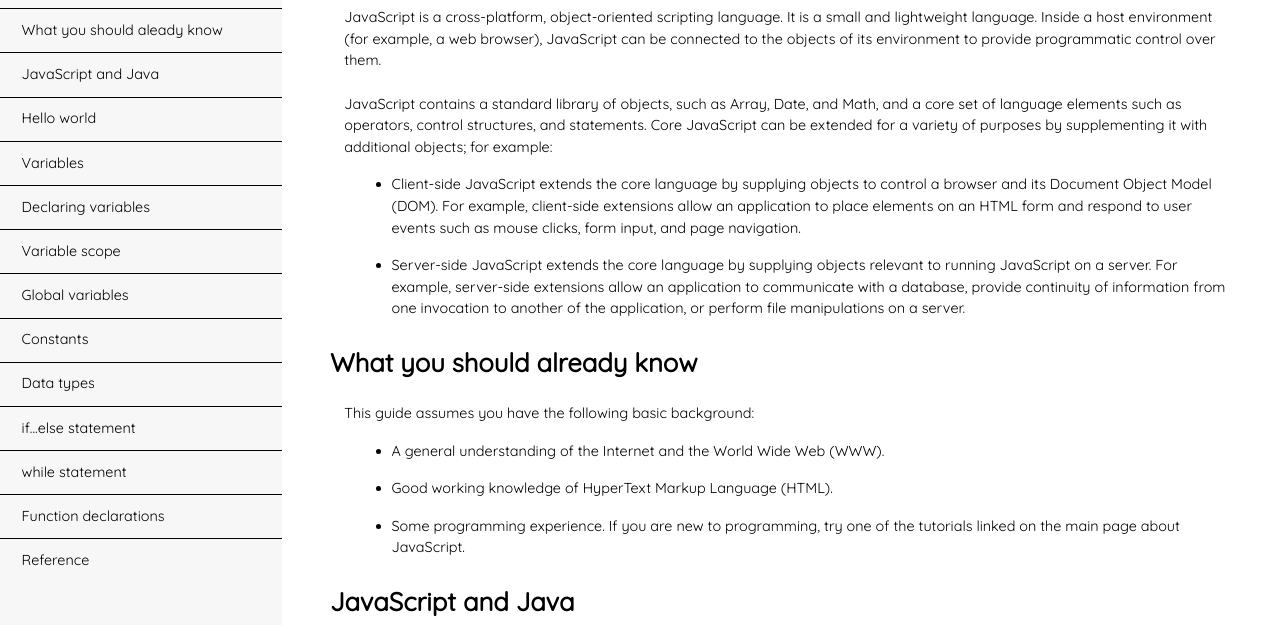
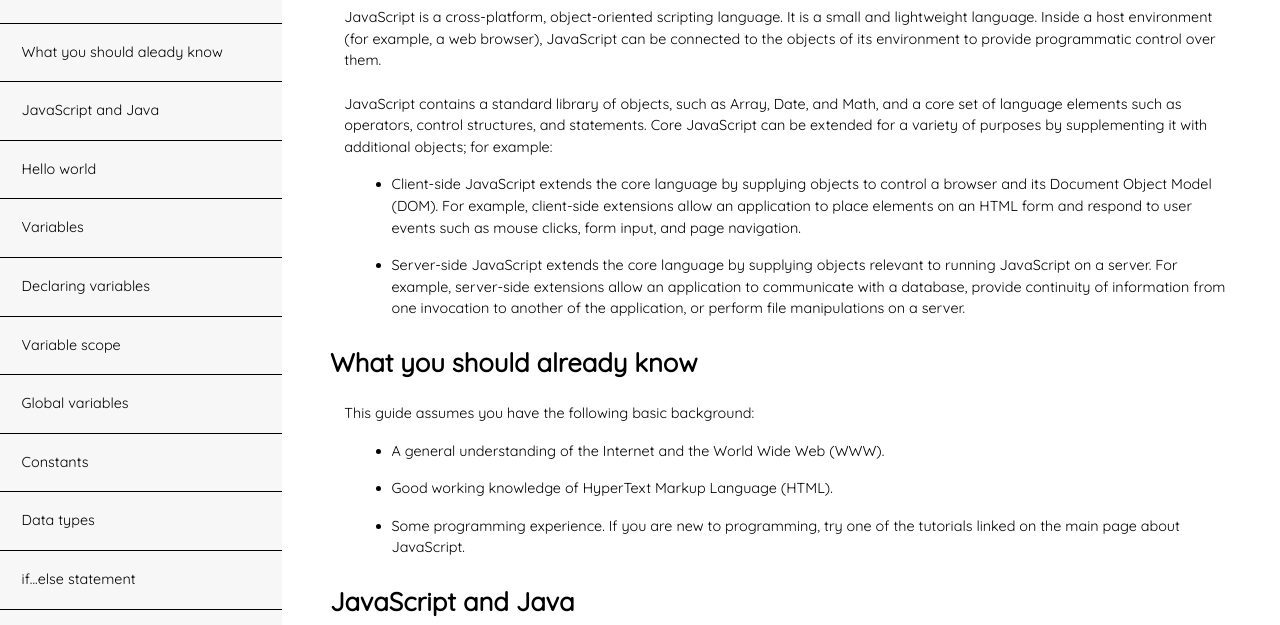
Before and after one commit to Nathan-Front/FCC-Technical-Documentation-Page, a plain HTML site: page index.html in a window 1280 px wide. Shown: the part 100-725 px from the top of the page. Drawn offline with Linux system fonts and the light colour scheme.

Commit message:
Update style.css

```diff
--- a/style/style.css
+++ b/style/style.css
@@ -64,7 +64,7 @@ section a{
 #navbar ul li{
     margin: 0;
     padding: 0;
-    height: 3em;
+    height: 4em;
     border-top: 1px solid black;
     display: flex;
     align-items: center;
```
